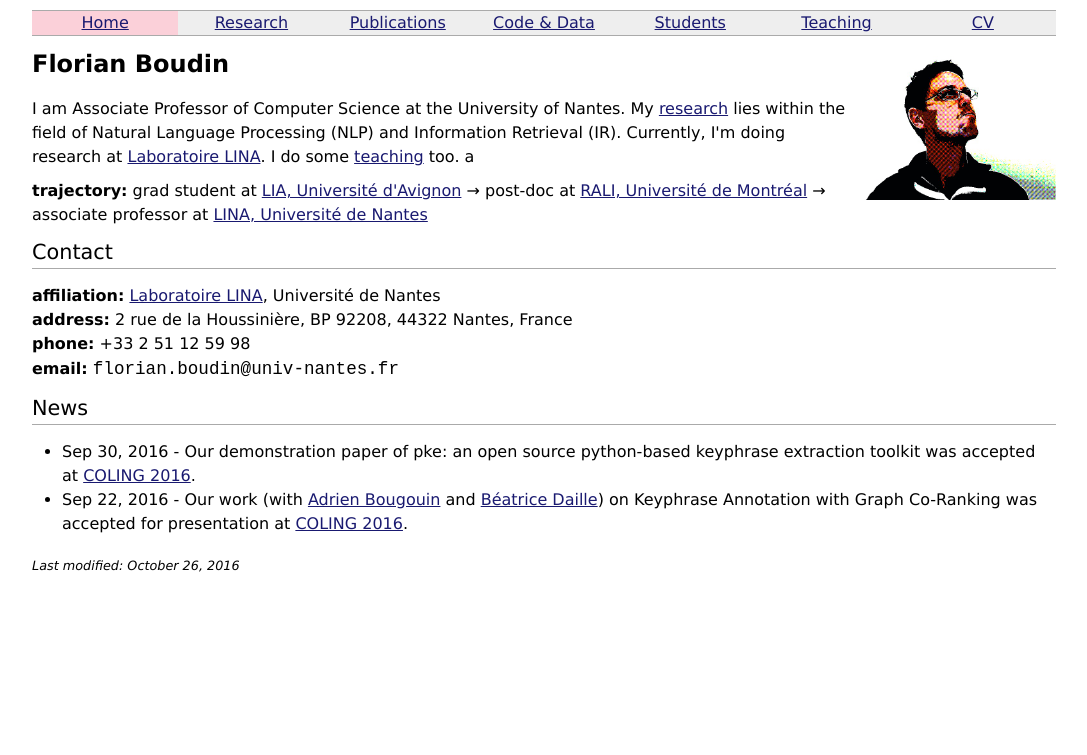
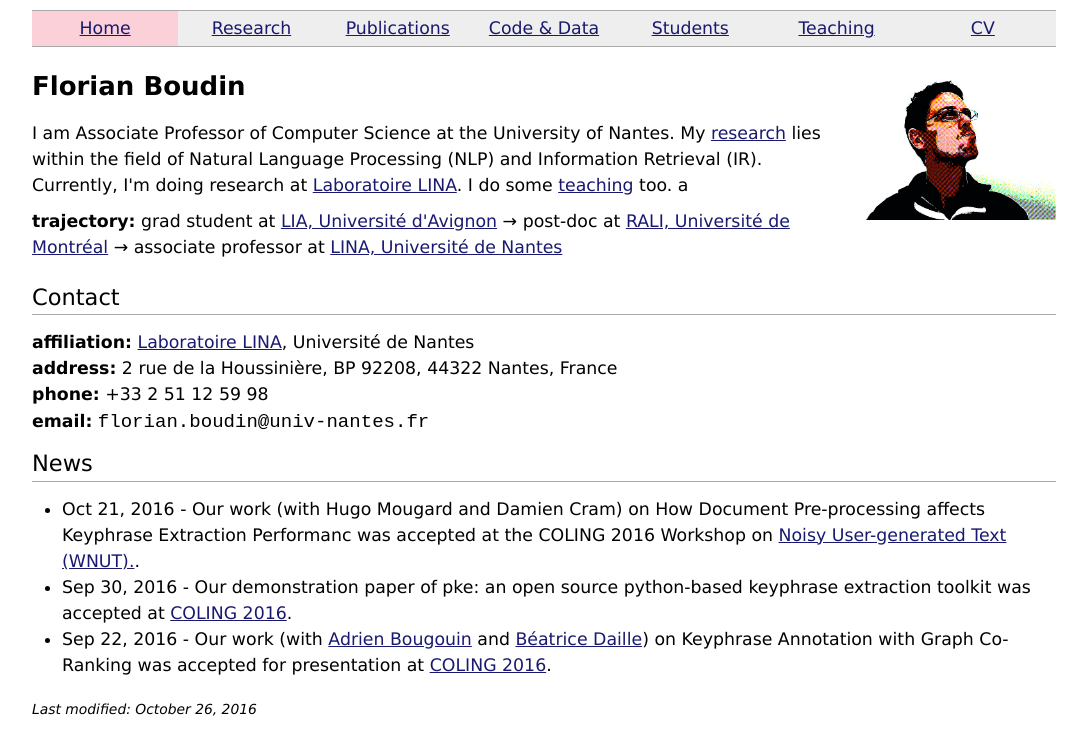
Before and after one commit to boudinfl/boudinfl.github.io, a Jekyll site: the page built from index.html, in a window 1280 px wide. Shown: the top 755 px of the page, without its empty margins (96-1183 px from the left). Built offline with Jekyll 4.4.1, drawn with Linux system fonts in a browser that asks for light colours.

Commit message:
Adding W-NUT 2016 paper

```diff
--- a/css/main.scss
+++ b/css/main.scss
@@ -10,9 +10,10 @@
 
 body {
 	font-family: Lucida, Lucida Bright, Lucida Sans, Lucida Sans Unicode, serif;
-	font-size: 12pt;
+	font-size: 13pt;
 	margin: 5px 0px 5px 0px;
 	line-height: 1.5;
+	background-color: #FFFFFF;
 }
 
 h1, h2, h3, h4 {
@@ -21,10 +22,11 @@ h1, h2, h3, h4 {
 
 h1 {
 	font-size: 130%;
-	margin-bottom: 15px;
+	margin: 10px 0px 15px 0px;
 }
 
 #name {
+	margin-top: 0px;
 	font-weight: bold;
 	font-size: 150%;
 }
@@ -35,7 +37,7 @@ h1 {
 
 h2 {
 	font-size: 120%;
-	margin-bottom: 10px;
+	margin: 5px 0px 10px 0px;
 }
 
 h3 {
@@ -48,7 +50,7 @@ p {
 }
 
 ul {
-	margin-bottom: 10px;
+	margin-bottom: 15px;
 	margin-left: 15px;
 }
 
@@ -98,7 +100,7 @@ nav {
 	border-top: 1px solid #AAA;
 	border-bottom: 1px solid #AAA;
 	text-align: center;
-	margin-bottom: 10px;
+	margin-bottom: 20px;
 }
 
 nav ul {
@@ -112,6 +114,8 @@ nav ul li {
 	display: table-cell;
 	text-align: center;
 	width: 14.28%;
+	height: 2em;
+	line-height: 2em;
 }
 
 nav ul li.active {
--- a/index.html
+++ b/index.html
@@ -38,6 +38,7 @@ layout: default
 <h1 class='underline'>News</h2>
 
 <ul>
+  <li>Oct 21, 2016 - Our work (with Hugo Mougard</a> and Damien Cram</a>) on How Document Pre-processing affects Keyphrase Extraction Performanc was accepted at the COLING 2016 Workshop on <a href="http://noisy-text.github.io/2016/">Noisy User-generated Text (WNUT).</a>.</li>
   <li>Sep 30, 2016 - Our demonstration paper of pke: an open source python-based keyphrase extraction toolkit was accepted at <a href="http://coling2016.anlp.jp/">COLING 2016</a>.</li>
   <li>Sep 22, 2016 - Our work (with <a href="http://adrien-bougouin.github.io/">Adrien Bougouin</a> and <a href="http://bdaille.com/">Béatrice Daille</a>) on Keyphrase Annotation with Graph Co-Ranking was accepted for presentation at <a href="http://coling2016.anlp.jp/">COLING 2016</a>.</li>
 </ul>
```
Also changed, not shown: _pages/01_research.md (+2 -2 lines), _pages/02_publications.md (+4 -0 lines).
